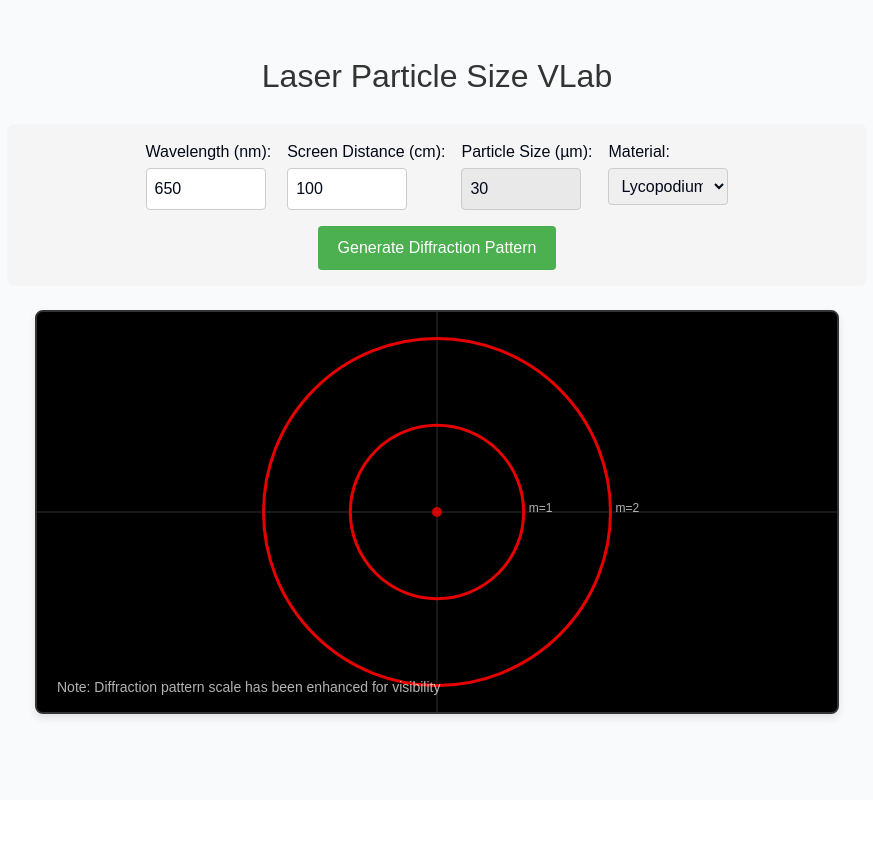
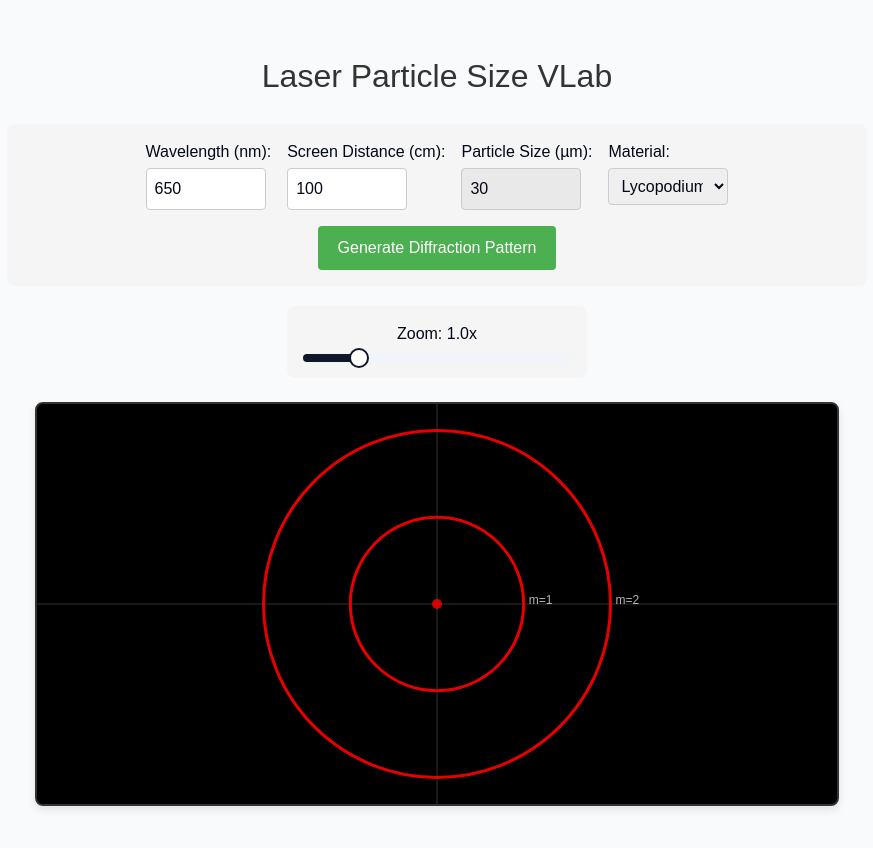
Before and after one commit to casi-opea/ringed-laser-visualizer, a React (Vite) app: page / in a window 1280 px wide. Shown: the top 848 px of the page, without its empty margins (203-1076 px from the left). Before the commit the page ends 800 px from the top, so only its background shows below. Built offline with nearby package versions, Linux system fonts and the light colour scheme.

Commit message:
Add zoom functionality and remove note
Removed the note about the visualization scale and added zoom capability to the diffraction pattern.

```diff
--- a/src/components/LaserDiffraction/LaserDiffraction.module.css
+++ b/src/components/LaserDiffraction/LaserDiffraction.module.css
@@ -22,6 +22,28 @@
   background-color: #f5f5f5;
   padding: 1rem;
   border-radius: 8px;
+}
+
+.zoomControls {
+  width: 100%;
+  max-width: 300px;
+  margin: 0 auto 20px;
+  background-color: #f5f5f5;
+  padding: 1rem;
+  border-radius: 8px;
+  display: flex;
+  flex-direction: column;
+}
+
+.zoomLabel {
+  display: flex;
+  flex-direction: column;
+  gap: 0.5rem;
+  font-weight: 500;
+}
+
+.zoomSlider {
+  width: 100%;
 }
 
 .label {
--- a/src/components/LaserDiffraction/index.tsx
+++ b/src/components/LaserDiffraction/index.tsx
@@ -1,6 +1,7 @@
 
 import React, { useRef, useState, useEffect } from 'react';
 import { cn } from "@/lib/utils";
+import { Slider } from "@/components/ui/slider";
 import styles from './LaserDiffraction.module.css';
 
 // Material data with particle sizes in micrometers
@@ -16,6 +17,7 @@ const LaserDiffraction = () => {
   const [distance, setDistance] = useState<string>('100');
   const [particleSize, setParticleSize] = useState<string>('10');
   const [selectedMaterial, setSelectedMaterial] = useState<string>('lycopodium');
+  const [zoomLevel, setZoomLevel] = useState<number[]>([1]);
 
   // Update particle size when material changes
   useEffect(() => {
@@ -66,6 +68,10 @@ const LaserDiffraction = () => {
     ctx.arc(centerX, centerY, 5, 0, Math.PI * 2);
     ctx.fill();
 
+    // Apply zoom factor to the scale
+    const baseScaleFactor = 4000;
+    const scaleFactor = baseScaleFactor * zoomLevel[0];
+
     for (let m = 1; m <= maxOrder; m++) {
       // Calculate angle for this order
       const sinTheta = m * wavelengthSI / particleSizeSI;
@@ -80,9 +86,7 @@ const LaserDiffraction = () => {
       const radius = distanceSI * Math.tan(theta);
 
       // Convert to screen coordinates (pixels)
-      // Higher scale factor to make rings more visible
-      // Adjust this value to make rings more visible
-      const scaleFactor = 4000; // Increased from previous value for better visibility
+      // Use zoom level to adjust visibility
       const pixelRadius = radius * scaleFactor;
 
       // Only draw if the ring fits on the canvas
@@ -100,17 +104,12 @@ const LaserDiffraction = () => {
         ctx.fillText(`m=${m}`, centerX + pixelRadius + 5, centerY);
       }
     }
-
-    // Add a note about the visualization scale
-    ctx.fillStyle = 'rgba(255, 255, 255, 0.7)';
-    ctx.font = '14px Arial';
-    ctx.fillText('Note: Diffraction pattern scale has been enhanced for visibility', 20, height - 20);
   };
 
   // Generate pattern on component mount and when inputs change
   useEffect(() => {
     generatePattern();
-  }, [wavelength, distance, particleSize, selectedMaterial]);
+  }, [wavelength, distance, particleSize, selectedMaterial, zoomLevel]);
 
   return (
     <div className={styles.container}>
@@ -172,6 +171,20 @@ const LaserDiffraction = () => {
         </button>
       </div>
 
+      <div className={styles.zoomControls}>
+        <label className={styles.zoomLabel}>
+          Zoom: {zoomLevel[0].toFixed(1)}x
+          <Slider
+            value={zoomLevel}
+            onValueChange={setZoomLevel}
+            min={0.1}
+            max={5}
+            step={0.1}
+            className={styles.zoomSlider}
+          />
+        </label>
+      </div>
+
       <div className={styles.canvasContainer}>
         <canvas
           ref={canvasRef}
```
